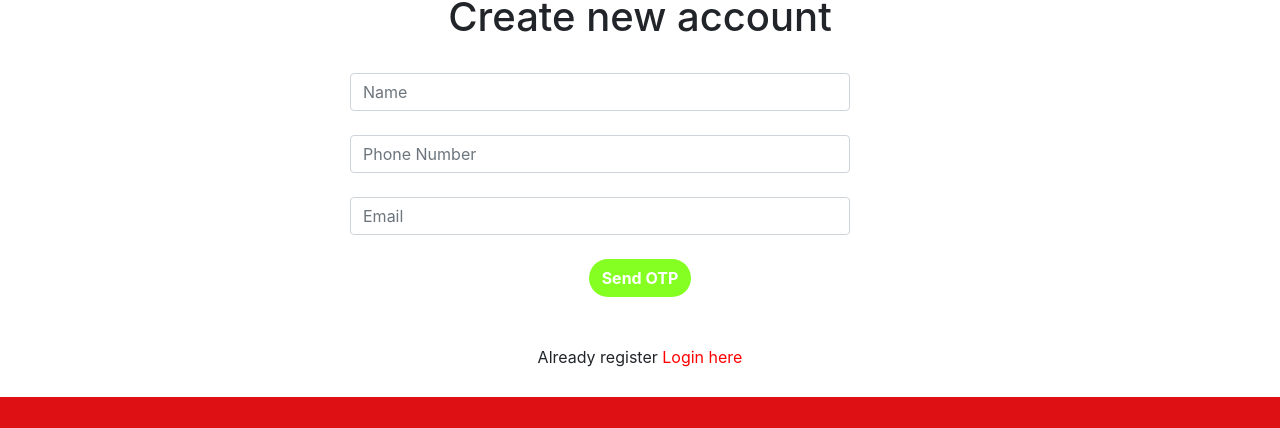
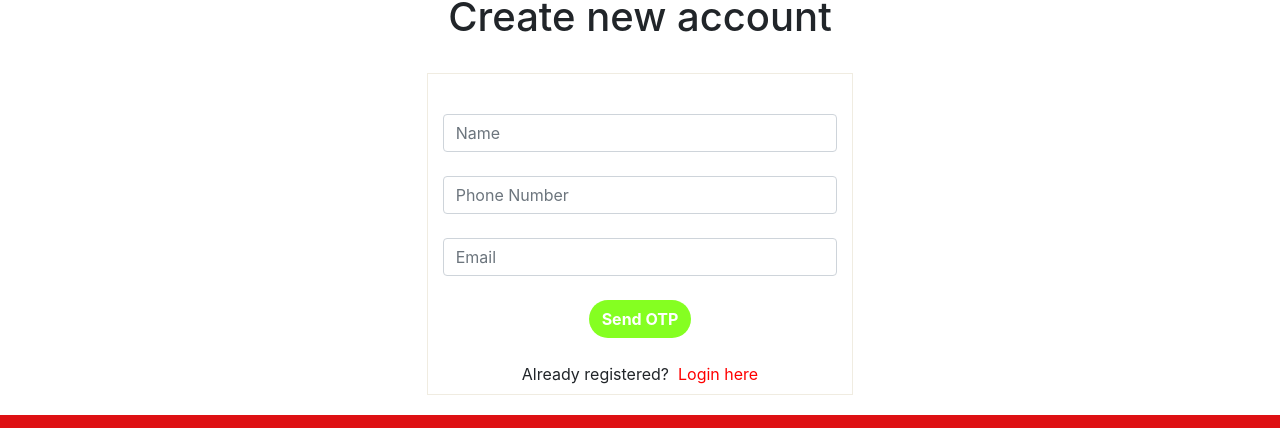
Before and after one commit to abhilash0717/BooksByKilo, a React (Create React App) app in the folder frontend/books_by_kilo/: page /register in a window 1280 px wide. Shown: the part 371-799 px from the top of the page. Built offline with nearby package versions, Linux system fonts and the light colour scheme.

Commit message:
Made changes in login and register components

```diff
--- a/frontend/books_by_kilo/src/components/Login.js
+++ b/frontend/books_by_kilo/src/components/Login.js
@@ -12,14 +12,34 @@ export default class Login extends Component {
       <>
         <Navbar />
         <div>
-  <h1>Login to your account</h1><br/>
-  <input className="form-control input" type="text" placeholder="Phone Number" style={{width:"600px", marginLeft:"350px"}}/><br/>
-  <button className="btn button2">Send OTP</button><br/><br/>
-  </div>
-  <div>
-    <label>New customer register here?</label>
-    <d><span style={{color:"red"}} onClick={()=>this.Register()} >&nbsp;Register Here</span></d>
-  </div>
+          <h1>Login to your account</h1>
+          <br />
+          <form
+            className="col-4 offset-4"
+            style={{ border: "1px solid #f0ece1" }}
+          >
+            <input
+              className="form-control input"
+              type="text"
+              placeholder="Phone Number"
+              style={{ marginTop: "40px" }}
+            />
+            <br />
+            <button className="btn button2">Send OTP</button>
+            <br />
+            <br />
+
+            <div>
+              <label>New customer register here?</label>
+              <d>
+                <span style={{ color: "red" }} onClick={() => this.Register()}>
+                  &nbsp;Register Here
+                </span>
+              </d>
+            </div>
+            <br />
+          </form>
+        </div>
         <Footer />
       </>
     );
--- a/frontend/books_by_kilo/src/components/Register.js
+++ b/frontend/books_by_kilo/src/components/Register.js
@@ -1,32 +1,61 @@
 import { Component } from "react";
-import "../App.css"
+import "../App.css";
 import Footer from "./Footer";
 import Navbar from "./Navbar";
-export default class Register extends Component{
+export default class Register extends Component {
   signin = () => {
     console.log("clicked");
     window.location = "/login";
   };
-    render(){
-        return(
+  render() {
+    return (
       <>
-            <Navbar/>
-            <h1>Create new account</h1><br/>
+        <Navbar />
+        <h1>Create new account</h1>
+        <br />
+
+        <form
+          className="col-4 offset-4"
+          style={{ border: "1px solid #f0ece1" }}
+        >
+          <div>
+            <input
+              className="form-control input"
+              type="text"
+              placeholder="Name"
+              style={{ marginTop: "40px" }}
+            />
+            <br />
+            <input
+              className="form-control input"
+              type="text"
+              placeholder="Phone Number"
+            />
+            <br />
+            <input
+              className="form-control input"
+              type="text"
+              placeholder="Email"
+            />
+            <br />
+          </div>
+          <div>
+            <button className="btn button2">Send OTP</button>
+          </div>
+          <br />
 
           <div>
-                <input className="form-control input"type="text" placeholder="Name" style={{width:"500px", marginLeft:"350px"}}/><br/>
-                <input className="form-control input"type="text" placeholder="Phone Number" style={{width:"500px", marginLeft:"350px"}}/><br/>
-                <input className="form-control input"type="text" placeholder="Email" style={{width:"500px", marginLeft:"350px"}}/><br/>
+            <label>Already registered?</label>
+            <d>
+              <span style={{ color: "red" }} onClick={() => this.signin()}>
+                &nbsp; Login here
+              </span>
+            </d>
           </div>
-                  <div>
-               <button className="btn button2">Send OTP</button></div><br/><br/>
+        </form>
 
-            <div>
-    <label>Already register</label>
-    <d><span style={{color:"red"}} onClick={()=>this.signin()} >&nbsp;Login here</span></d>
-  </div>
-  <Footer/>
+        <Footer />
       </>
-        )
+    );
   }
 }
```
Lines whose indentation alone changed are shown as unchanged.
